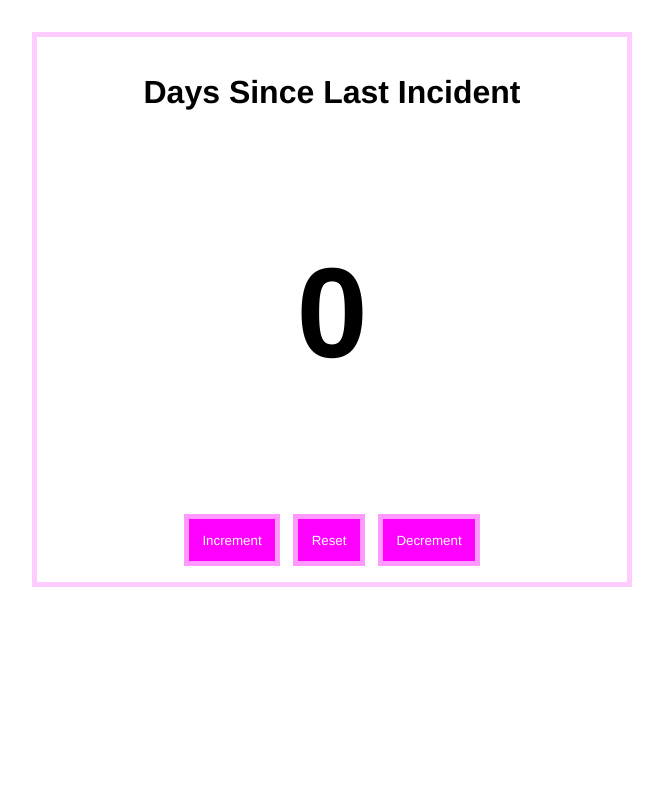
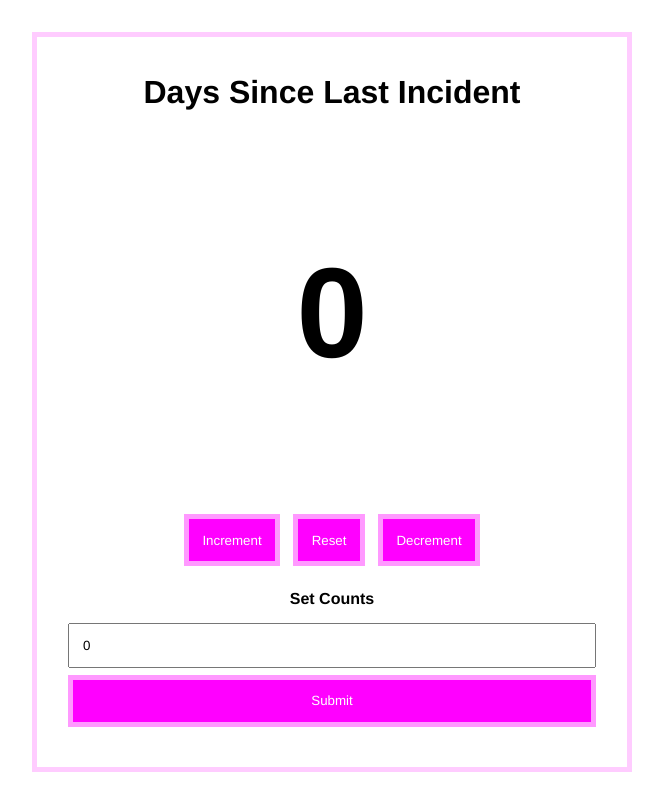
Before and after one commit to TamarawGuy/Redux-Counter, a React (Create React App) app: page / in a window 1280 px wide. Shown: the whole page, without its empty margins (308-971 px from the left). Built offline with nearby package versions, Linux system fonts and the light colour scheme.

Commit message:
Implemented set counter logic

```diff
--- a/src/Counter.js
+++ b/src/Counter.js
@@ -1,18 +1,22 @@
-import { useSelector } from "react-redux";
+import { useSelector, useDispatch } from "react-redux";
+import { increment, decrement, set } from "./actions";
+import SetCounter from "./SetCounter";
 
 export const Counter = () => {
   const incident = "Incident";
   const count = useSelector((state) => state.count);
+  const dispatch = useDispatch();
 
   return (
     <main className="Counter">
       <h1>Days Since Last {incident}</h1>
       <p className="count">{count}</p>
       <section className="controls">
-        <button>Increment</button>
-        <button>Reset</button>
-        <button>Decrement</button>
+        <button onClick={() => dispatch(increment())}>Increment</button>
+        <button onClick={() => dispatch(set(0))}>Reset</button>
+        <button onClick={() => dispatch(decrement())}>Decrement</button>
       </section>
+      <SetCounter />
     </main>
   );
 };
--- /dev/null
+++ b/src/SetCounter.js
@@ -0,0 +1,36 @@
+import React, { useState, useEffect } from "react";
+import { useSelector, useDispatch } from "react-redux";
+
+import { set } from "./actions";
+
+const SetCounter = () => {
+  const countFromStore = useSelector((state) => state.count);
+  const [count, setCount] = useState(countFromStore);
+  const dispatch = useDispatch();
+
+  useEffect(() => {
+    setCount(countFromStore);
+  }, [countFromStore]);
+
+  return (
+    <section>
+      <form
+        onSubmit={(e) => {
+          e.preventDefault();
+          dispatch(set(count));
+        }}
+      >
+        <label htmlFor="set-to">Set Counts</label>
+        <input
+          id="set-to"
+          type="number"
+          value={count}
+          onChange={(event) => setCount(event.target.value)}
+        />
+        <input type="submit" />
+      </form>
+    </section>
+  );
+};
+
+export default SetCounter;
```
